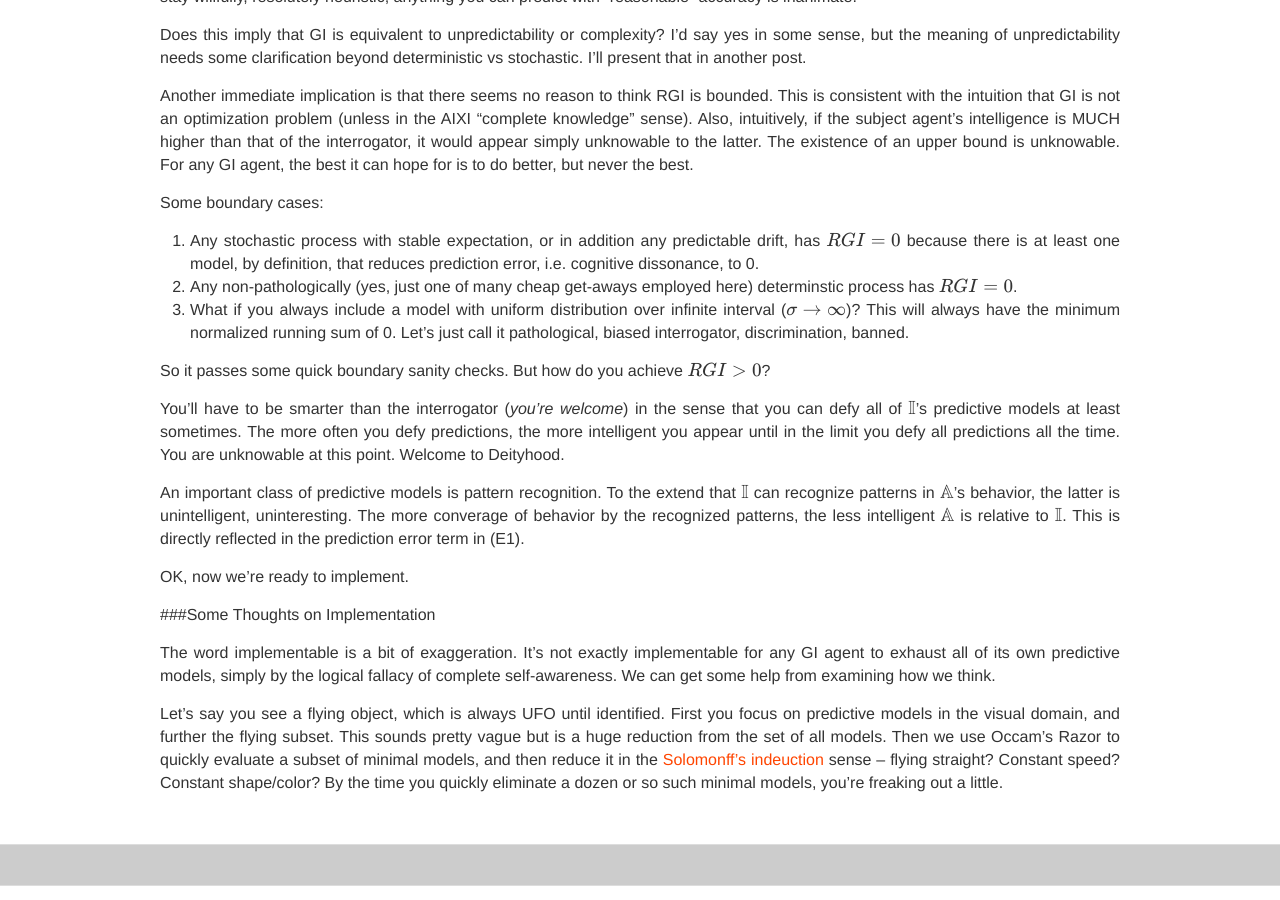
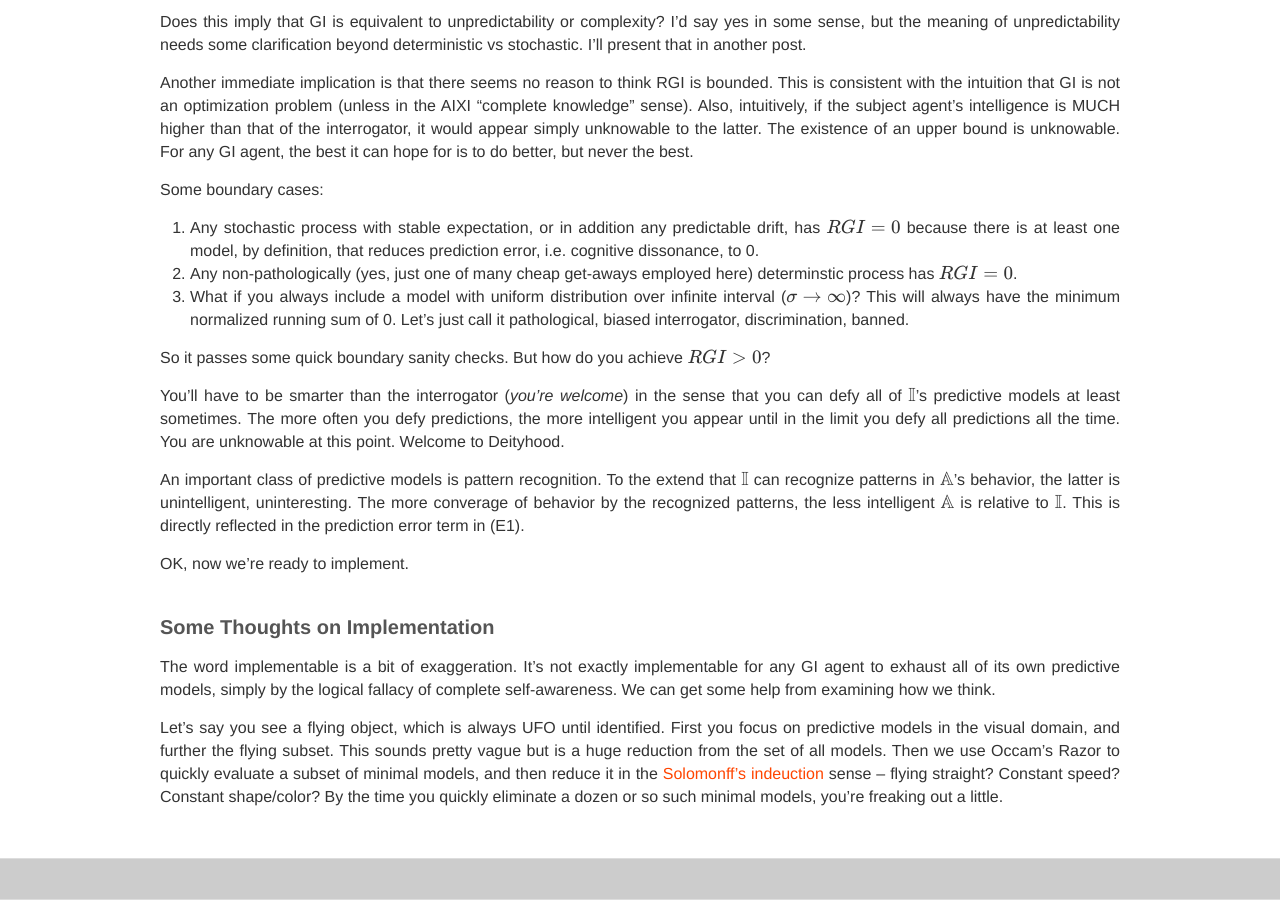
Before and after one commit to BoPengAI/A-Matter-of-Mind, a Jekyll site: the page built from _posts/2022-01-01-a-measure-of-general-intelligence.markdown, in a window 1280 px wide and 900 px high, scrolled down 2236 px. Built offline with Jekyll 4.4.1, drawn with Linux system fonts in a browser that asks for light colours; nearby versions of some CDN libraries; our own code applies the rules of GitHub Pages for plain Markdown files; formulas are drawn with MathJax 3.

```diff
--- a/_posts/2022-01-01-a-measure-of-general-intelligence.markdown
+++ b/_posts/2022-01-01-a-measure-of-general-intelligence.markdown
@@ -1,4 +1,4 @@
-## Special Intelligence vs General Intelligence
+### Special Intelligence vs General Intelligence
 
 Tremendous strides have been made in AI in recent years. Vast majority of the advances are in what I’d call Special Intelligence (SI), the type of model with a pre-defined set of goals, an optimization problem expressed in general as argmax. The set of goals is defined in either the code or the training data, or often a combination of both.
 
@@ -58,7 +58,7 @@ An important class of predictive models is pattern recognition. To the extend th
 
 OK, now we're ready to implement.
 
-###Some Thoughts on Implementation
+### Some Thoughts on Implementation
 
 The word implementable is a bit of exaggeration. It's not exactly implementable for any GI agent to exhaust all of its own predictive models, simply by the logical fallacy of complete self-awareness. We can get some help from examining how we think.
 
```
